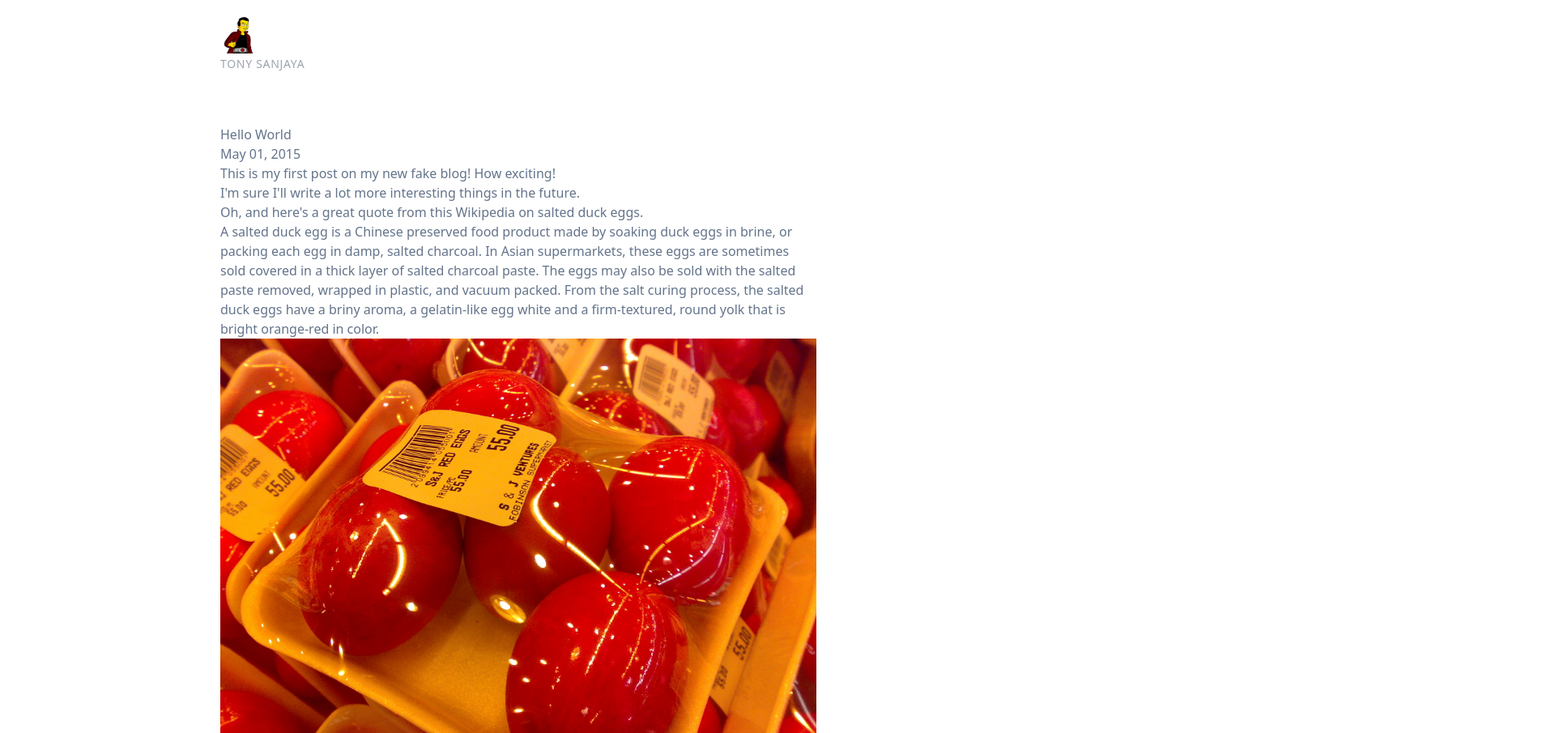
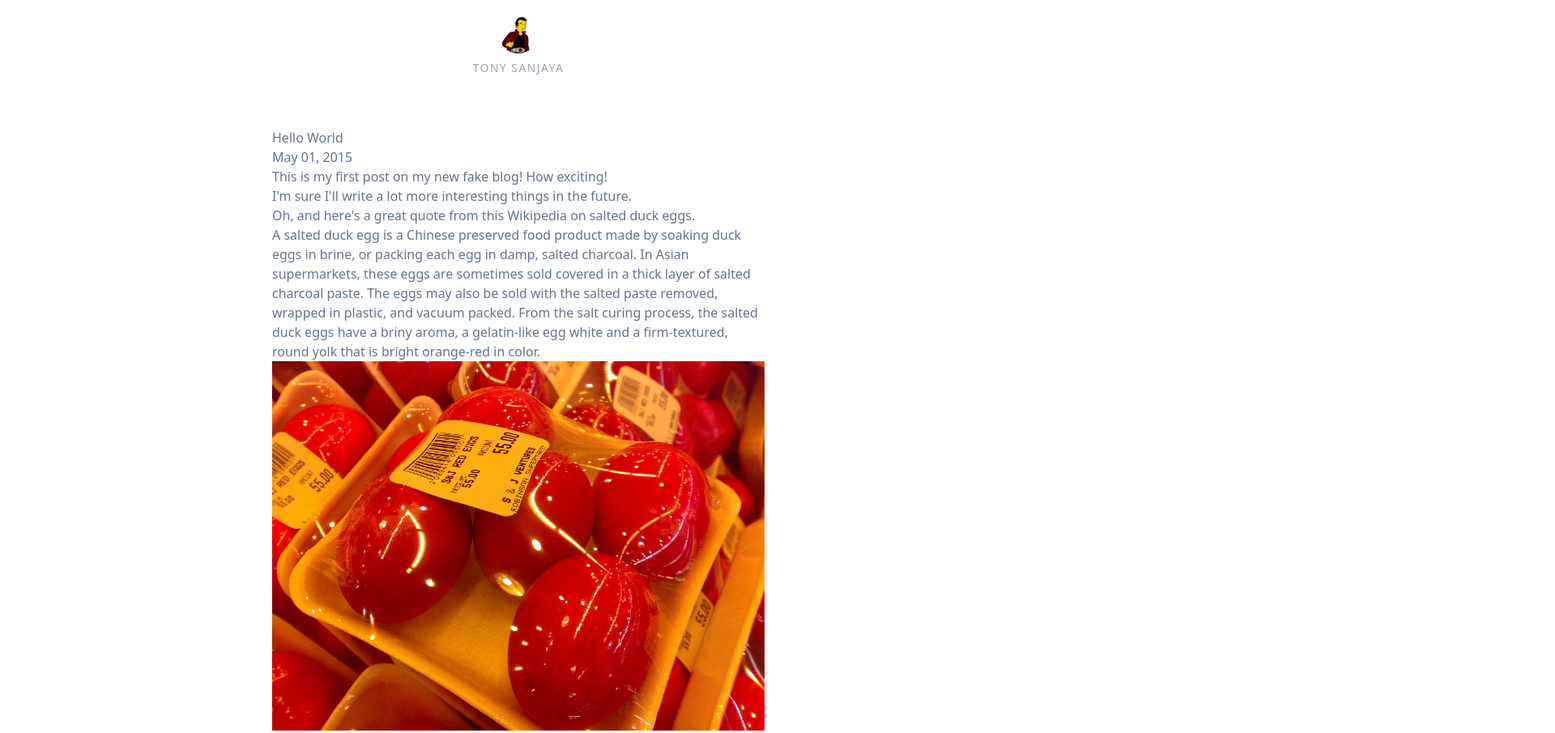
Before and after one commit to sanjayatony/hey-gatsby, a Gatsby site: page /hello-world/ in a window 1280 px wide. Shown: the top 905 px of the page at 81% size, 1920 px wide, since content can reach past the window. Built offline with nearby package versions, Linux system fonts and the light colour scheme; Gatsby itself is replaced by a stand-in of ours; some packages are replaced by stand-ins of ours.

Commit message:
fix avatar on blogpost

```diff
--- a/src/components/layout.js
+++ b/src/components/layout.js
@@ -32,7 +32,7 @@ const Layout = ({ location, title, children }) => {
       <div>
         <Link to="/">
           <StaticImage
-            className="bio-avatar"
+            className="mx-auto rounded-full mb-2"
             layout="fixed"
             formats={["auto", "webp", "avif"]}
             src="../images/profile-pic.png"
@@ -43,7 +43,7 @@ const Layout = ({ location, title, children }) => {
           />
         </Link>
         <Link
-          className="text-center text-gray-400 uppercase tracking-wider text-sm"
+          className="text-center text-gray-400 uppercase tracking-widest text-sm block"
           to="/"
         >
           {title}
@@ -54,12 +54,12 @@ const Layout = ({ location, title, children }) => {
 
   return (
     <div
-      className="max-w-screen-md mx-auto px-4"
+      className="max-w-screen-sm mx-auto px-4"
       data-is-root-path={isRootPath}
     >
       <header className="py-4 mb-12">{header}</header>
       <main>{children}</main>
-      <footer>© {new Date().getFullYear()}</footer>
+      {/* <footer>© {new Date().getFullYear()}</footer> */}
     </div>
   )
 }
```
